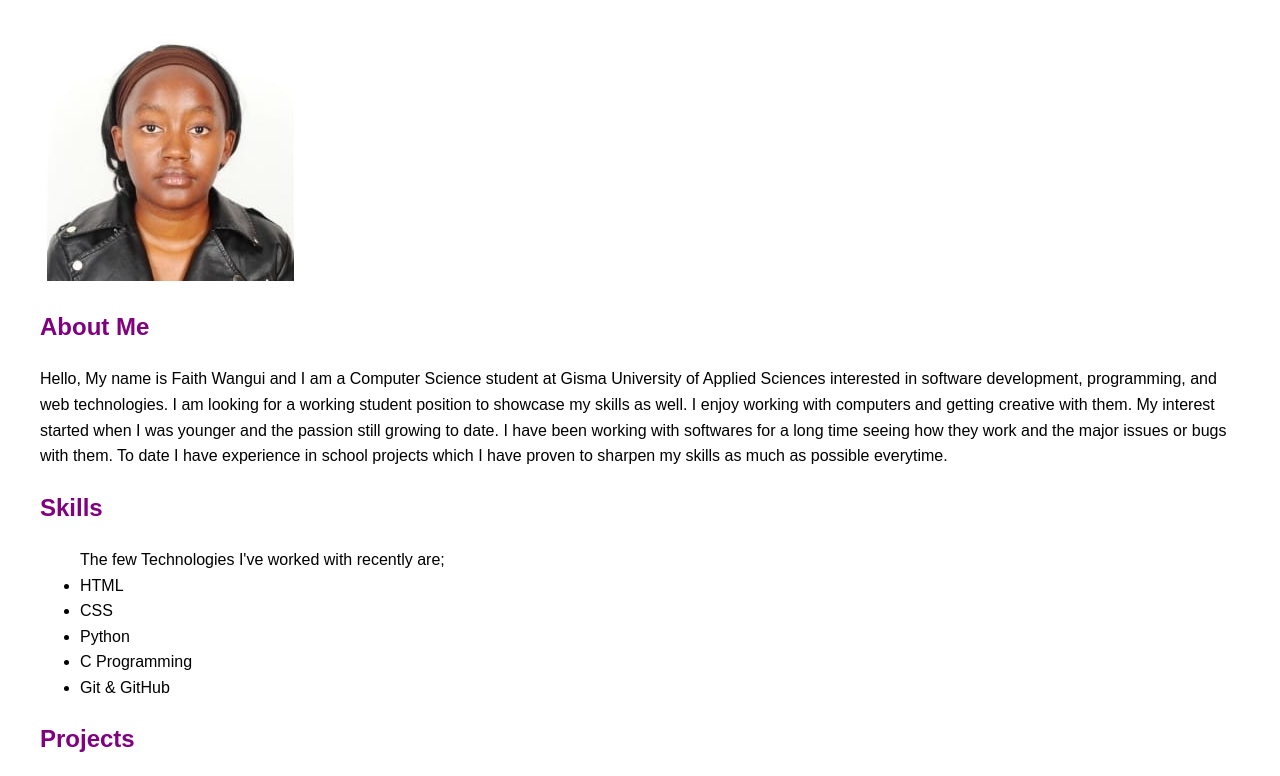
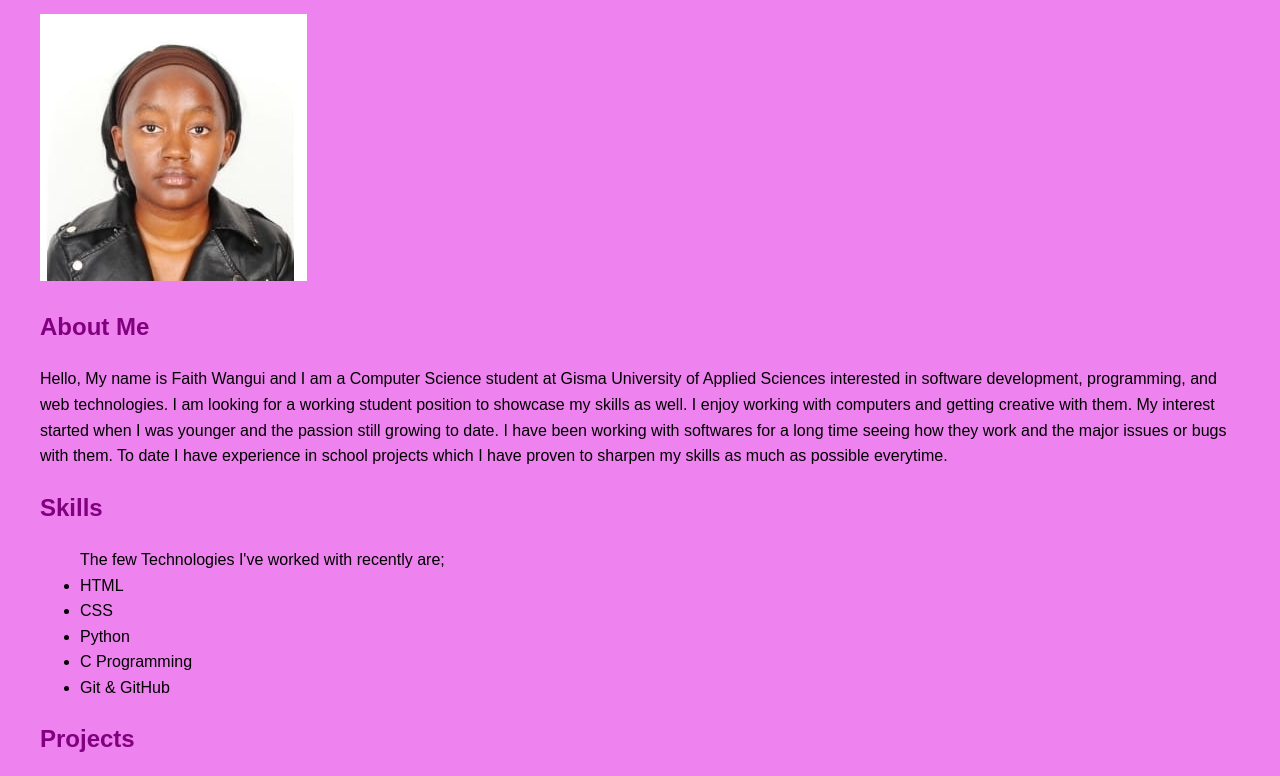
Before and after one commit to wangui-crypto/computer-science-portfolio, a plain HTML site: page index.html in a window 1280 px wide. Shown: the part 99-875 px from the top of the page. Drawn offline with Linux system fonts and the light colour scheme.

Commit message:
Update style.css

```diff
--- a/style.css
+++ b/style.css
@@ -9,7 +9,7 @@
 }
 body {
     font-family: Arial, sans-serif;
-    background-color: light-blue;
+    background-color: violet;
     margin: 40px;
     line-height: 1.6;
 }
```
